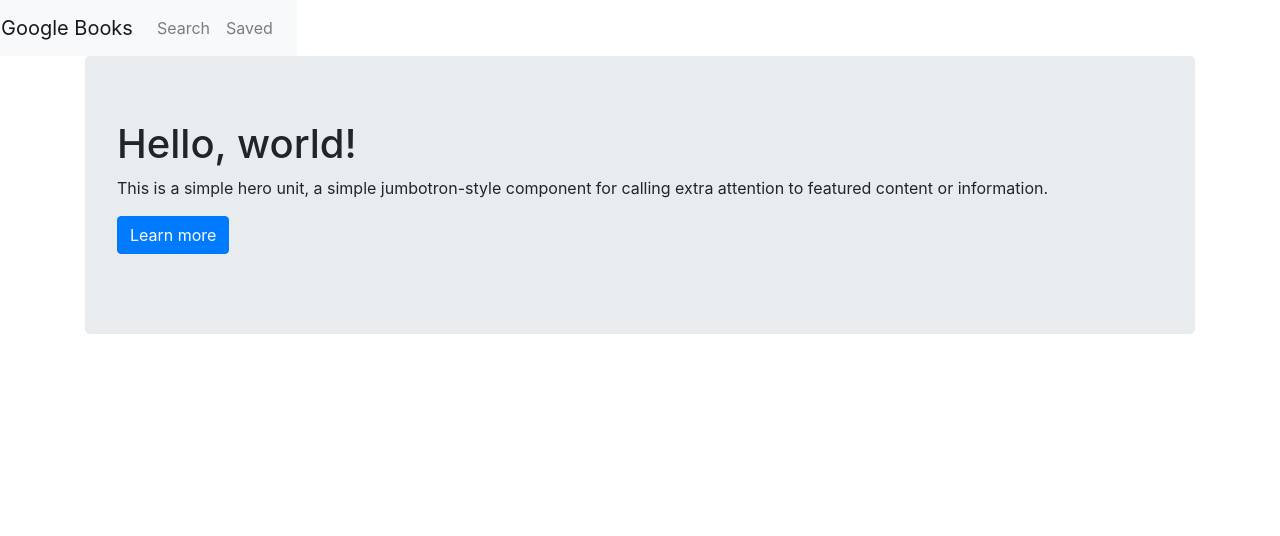
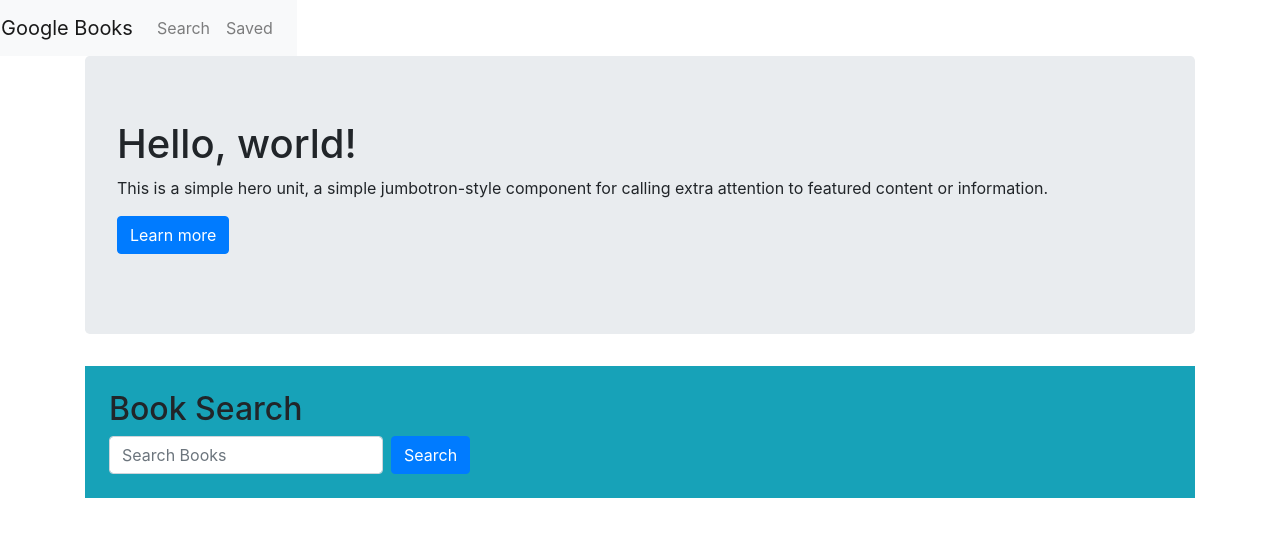
Before and after one commit to Ianaac27/Book_Search, a React (Create React App) app in the folder client/: page / in a window 1280 px wide. Shown: the top 536 px of the page. Built offline with nearby package versions, Linux system fonts and the light colour scheme.

Commit message:
developed search component

```diff
--- a/client/src/App.js
+++ b/client/src/App.js
@@ -3,6 +3,7 @@ import React from "react";
 import "bootstrap/scss/bootstrap.scss";
 import GlobalNavbar from "./components/GlobalNavbar";
 import Header from "./components/Jumbotron";
+import Search from "./components/Search";
 
 
 function App() {
@@ -13,6 +14,7 @@ function App() {
         </div>
         <div className="container">
           <Header />
+          <Search />
         </div>
       </div>
     );
--- /dev/null
+++ b/client/src/components/Search.js
@@ -0,0 +1,19 @@
+import React from "react";
+
+function Search () {
+    return (
+        <div className="bg-info p-4">
+            <h2 className="fs-2">Book Search</h2>
+            <div >
+                <form className="form-inline">
+                    {/* <label className="filter-label mr-3" htmlFor="bookSearch">Search for Books:</label> */}
+                    <input name="search" className="form-control mr-sm-2" type="search" placeholder="Search Books"
+                    aria-label="Search" id="bookSearch"/>
+                    <button type="submit" className="btn btn-primary">Search</button>
+                </form>
+            </div>
+        </div>
+)
+}
+
+export default Search;
```
